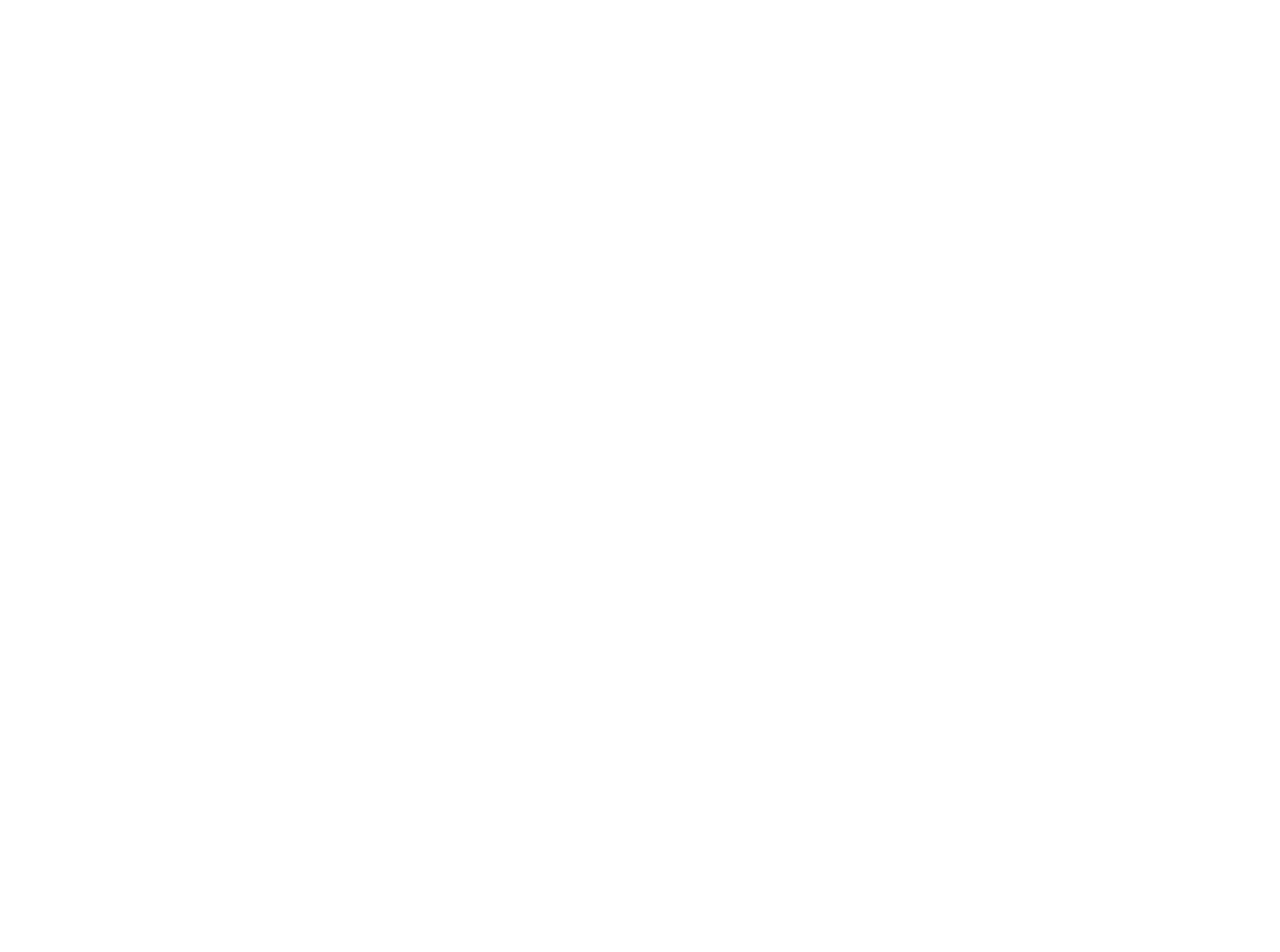
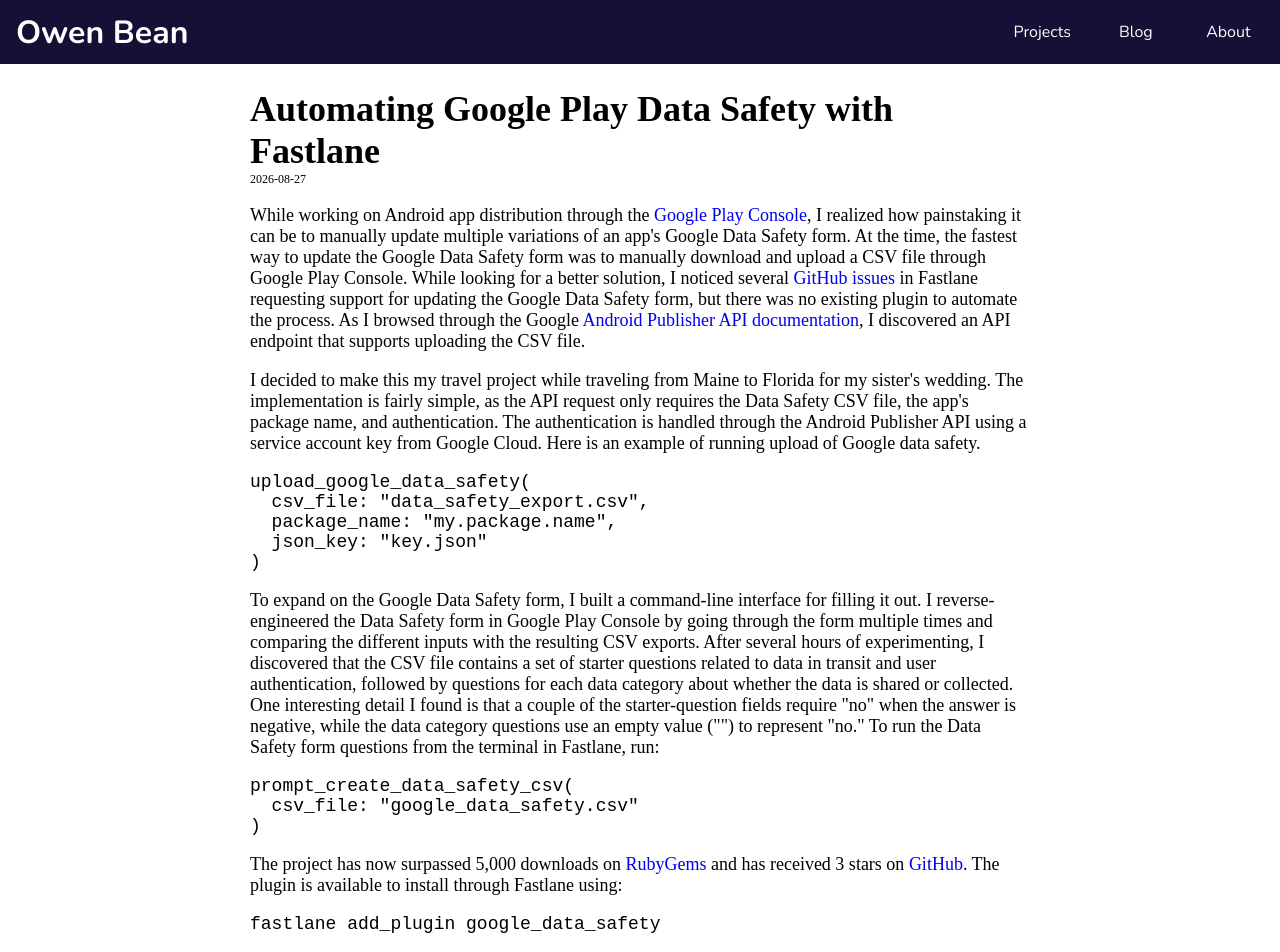
Before and after one commit to owenbean400/PersonalWebsite, a Gatsby site: page /blog/fastlaneGoogleDataSafety in a window 1280 px wide. Before the commit this address had no page. Shown: the top 952 px of the page. Before the commit the page ends 800 px from the top, so only its background shows below. Built offline with nearby package versions, Linux system fonts and the light colour scheme; Gatsby itself is replaced by a stand-in of ours; some packages are replaced by stand-ins of ours; code samples lack their colours.

Commit message:
Added blog post for Fastlane Google Data Safety

````diff
--- /dev/null
+++ b/src/pages/blog/fastlaneGoogleDataSafety.md
@@ -0,0 +1,31 @@
+---
+title: "Automating Google Play Data Safety with Fastlane"
+date: "2026-08-27"
+---
+
+While working on Android app distribution through the [Google Play Console](https://developer.android.com/distribute/console), I realized how painstaking it can be to manually update multiple variations of an app's Google Data Safety form. At the time, the fastest way to update the Google Data Safety form was to manually download and upload a CSV file through Google Play Console. While looking for a better solution, I noticed several [GitHub issues](https://github.com/fastlane/fastlane/discussions/19851) in Fastlane requesting support for updating the Google Data Safety form, but there was no existing plugin to automate the process. As I browsed through the Google [Android Publisher API documentation](https://developers.google.com/android-publisher/api-ref/rest/v3/applications/dataSafety), I discovered an API endpoint that supports uploading the CSV file.
+
+I decided to make this my travel project while traveling from Maine to Florida for my sister's wedding. The implementation is fairly simple, as the API request only requires the Data Safety CSV file, the app's package name, and authentication. The authentication is handled through the Android Publisher API using a service account key from Google Cloud. Here is an example of running upload of Google data safety.
+
+```ruby
+upload_google_data_safety(
+  csv_file: "data_safety_export.csv",
+  package_name: "my.package.name",
+  json_key: "key.json"
+)
+```
+
+To expand on the Google Data Safety form, I built a command-line interface for filling it out. I reverse-engineered the Data Safety form in Google Play Console by going through the form multiple times and comparing the different inputs with the resulting CSV exports. After several hours of experimenting, I discovered that the CSV file contains a set of starter questions related to data in transit and user authentication, followed by questions for each data category about whether the data is shared or collected. One interesting detail I found is that a couple of the starter-question fields require "no" when the answer is negative, while the data category questions use an empty value ("") to represent "no." To run the Data Safety form questions from the terminal in Fastlane, run:
+
+```ruby
+prompt_create_data_safety_csv(
+  csv_file: "google_data_safety.csv"
+)
+```
+
+The project has now surpassed 5,000 downloads on [RubyGems](https://rubygems.org/gems/fastlane-plugin-google_data_safety) and has received 3 stars on [GitHub](https://github.com/owenbean400/fastlane-plugin-google_data_safety). The plugin is available to install through Fastlane using:
+
+
+```bash
+fastlane add_plugin google_data_safety
+```
--- a/src/templates/blog.js
+++ b/src/templates/blog.js
@@ -26,7 +26,9 @@ const STYLE = {
         padding: '80px 24px 24px 24px',
     },
     headerContainer: {
-        textAlign: 'center',
+        margin: '0 auto 0 auto',
+        textAlign: 'left',
+        maxWidth: '780px'
     },
     date: {
         fontSize: '12px',
````
